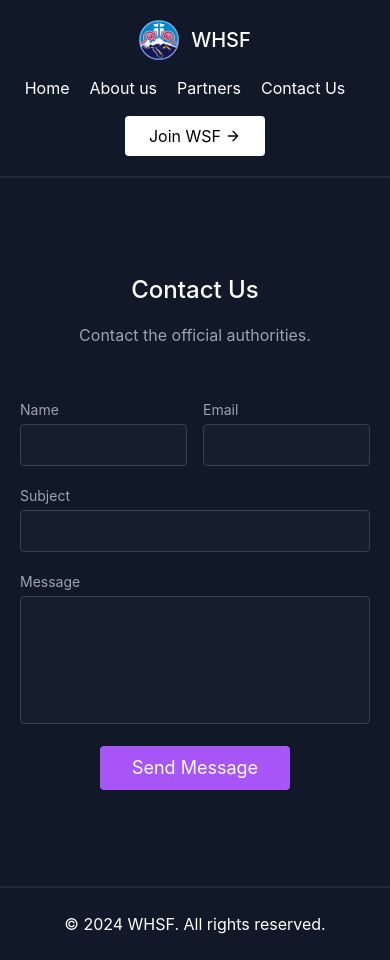
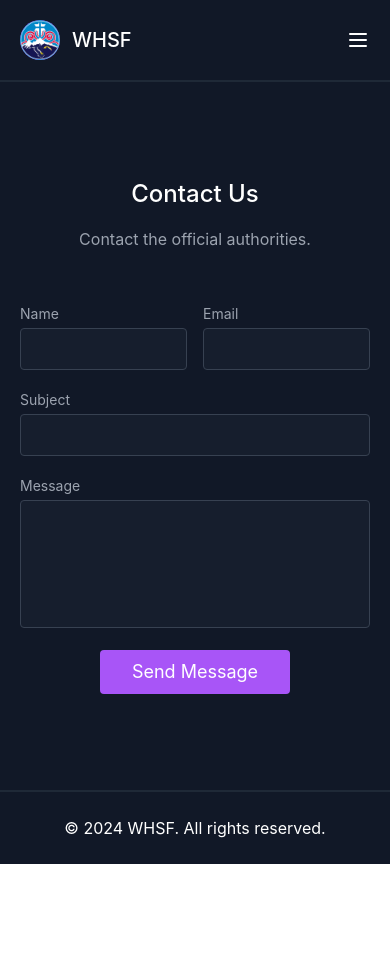
Before and after one commit to DeadstarIII/WHSF, a Next.js app: page /Contact in a window 390 px wide. After the commit the page ends 864 px from the top, so only its background shows below. Built offline with nearby package versions, Linux system fonts and the light colour scheme.

Commit message:
responsive

```diff
--- a/src/app/layout.js
+++ b/src/app/layout.js
@@ -4,7 +4,6 @@ import React from "react";
 import "./globals.css";
 import Header from "@/components/Header";
 import Footer from "@/components/Footer";
-
 
 export default function RootLayout({ children }) {
   return (
--- a/src/components/Header.js
+++ b/src/components/Header.js
@@ -1,14 +1,22 @@
 // src/components/Header.js
 
-import React from "react";
+import React, { useState } from "react";
 import Link from "next/link";
+import { createPortal } from "react-dom";
 
 const Header = ({ onLinkClick }) => {
+  const [isMenuOpen, setIsMenuOpen] = useState(false);
+
+  const toggleMenu = () => {
+    setIsMenuOpen(!isMenuOpen);
+  };
+
   return (
-    <header className="text-white body-font bg-gray-900">
-      <div className="container mx-auto flex flex-wrap p-5 flex-col md:flex-row items-center">
+    <header className="text-white body-font bg-gray-900 relative">
+      <div className="container mx-auto flex flex-wrap p-5 items-center">
+        <div className="flex items-center justify-between w-full md:w-auto">
           <Link href="/" passHref>
-          <div className="flex items-center text-white mb-4 md:mb-0 cursor-pointer">
+            <div className="flex items-center text-white cursor-pointer">
               <img
                 src="/logo.png"
                 alt="Logo"
@@ -19,46 +27,97 @@ const Header = ({ onLinkClick }) => {
               <span className="ml-3 text-xl font-medium">WHSF</span>
             </div>
           </Link>
-        <nav className="md:ml-auto md:mr-auto flex flex-wrap items-center text-base justify-center">
+          <button
+            className="md:hidden ml-auto text-white focus:outline-none"
+            onClick={toggleMenu}
+          >
+            <svg
+              fill="none"
+              stroke="currentColor"
+              strokeLinecap="round"
+              strokeLinejoin="round"
+              strokeWidth="2"
+              className="w-6 h-6 transition-transform duration-300"
+              viewBox="0 0 24 24"
+              style={{
+                transform: isMenuOpen ? "rotate(90deg)" : "rotate(0)",
+              }}
+            >
+              <path d="M4 6h16M4 12h16M4 18h16"></path>
+            </svg>
+          </button>
+        </div>
+        <nav className="hidden md:flex md:ml-auto items-center text-base justify-center flex-grow">
           <Link className="mr-5 hover:text-purple-500" href="/" passHref>
             Home
           </Link>
           <Link className="mr-5 hover:text-purple-500" href="/About" passHref>
             About us
           </Link>
-          {/* <Link lassName="mr-5 hover:text-purple-500" href="/Events" passHref>
-            Initiatives & Events
-          </Link> */}
-          <Link
-            className="mr-5 hover:text-purple-500"
-            href="/Partners"
-            passHref>
+          <Link className="mr-5 hover:text-purple-500" href="/Partners" passHref>
             Partners
           </Link>
           <Link className="mr-5 hover:text-purple-500" href="/Contact" passHref>
-            Contact Us
+            Contact us
           </Link>
         </nav>
+        <div className="hidden md:flex md:ml-5 items-center">
           <a
             href="https://docs.google.com/forms/d/e/1FAIpQLSe-JQg5-iN8MGvnfQrDXnbAoQiMNjdMewISWMISREc3PAKZiQ/viewform?pli=1"
             target="_blank"
-          rel="noopener noreferrer">
-          <button className="inline-flex items-center bg-white text-black border-0 py-2 px-6 focus:outline-none hover:bg-gray-200 rounded text-base mt-4 md:mt-0">
-            Join WSF
+            rel="noopener noreferrer"
+            className="inline-flex items-center bg-white text-black border-0 py-2 px-4 focus:outline-none hover:bg-gray-200 rounded text-base"
+          >
+            Join us
+          </a>
+        </div>
+      </div>
+      <div className="w-full border-b-2 border-gray-800"></div>
+      {isMenuOpen && createPortal(
+        <div className="fixed inset-0 bg-gray-900 bg-opacity-75 flex justify-center items-center">
+          <div className="bg-white p-8 rounded-lg text-black relative" style={{ width: "40%", maxWidth: "500px" }}>
+            <button
+              className="absolute top-0 right-0 mt-4 mr-4 text-gray-900"
+              onClick={toggleMenu}
+            >
               <svg
                 fill="none"
                 stroke="currentColor"
                 strokeLinecap="round"
                 strokeLinejoin="round"
                 strokeWidth="2"
-              className="w-4 h-4 ml-1"
-              viewBox="0 0 24 24">
-              <path d="M5 12h14M12 5l7 7-7 7"></path>
+                className="w-6 h-6"
+                viewBox="0 0 24 24"
+              >
+                <path d="M6 18L18 6M6 6l12 12"></path>
               </svg>
             </button>
+            <nav className="flex flex-col items-center">
+              <Link className="mb-4 hover:text-purple-500" href="/" passHref>
+                Home
+              </Link>
+              <Link className="mb-4 hover:text-purple-500" href="/About" passHref>
+                About us
+              </Link>
+              <Link className="mb-4 hover:text-purple-500" href="/Partners" passHref>
+                Partners
+              </Link>
+              <Link className="mb-4 hover:text-purple-500" href="/Contact" passHref>
+                Contact us
+              </Link>
+              <a
+                href="https://docs.google.com/forms/d/e/1FAIpQLSe-JQg5-iN8MGvnfQrDXnbAoQiMNjdMewISWMISREc3PAKZiQ/viewform?pli=1"
+                target="_blank"
+                rel="noopener noreferrer"
+                className="inline-flex items-center bg-gray-900 text-white border-0 py-2 px-4 focus:outline-none hover:bg-gray-700 rounded text-base"
+              >
+                Join us
               </a>
+            </nav>
           </div>
-      <div className="w-full border-b-2 border-gray-800"></div>
+        </div>,
+        document.body
+      )}
     </header>
   );
 };
--- a/src/pages/Contact.js
+++ b/src/pages/Contact.js
@@ -45,9 +45,8 @@ const Contact = () => {
       setShowSuccess(true);
       setTimeout(() => {
         setShowSuccess(false);
-      }, 3000); // Hide the message after 3 seconds
+      }, 3000);
 
-      // Clear form fields
       setFormData({
         name: "",
         email: "",
```
Lines whose indentation alone changed are shown as unchanged.
